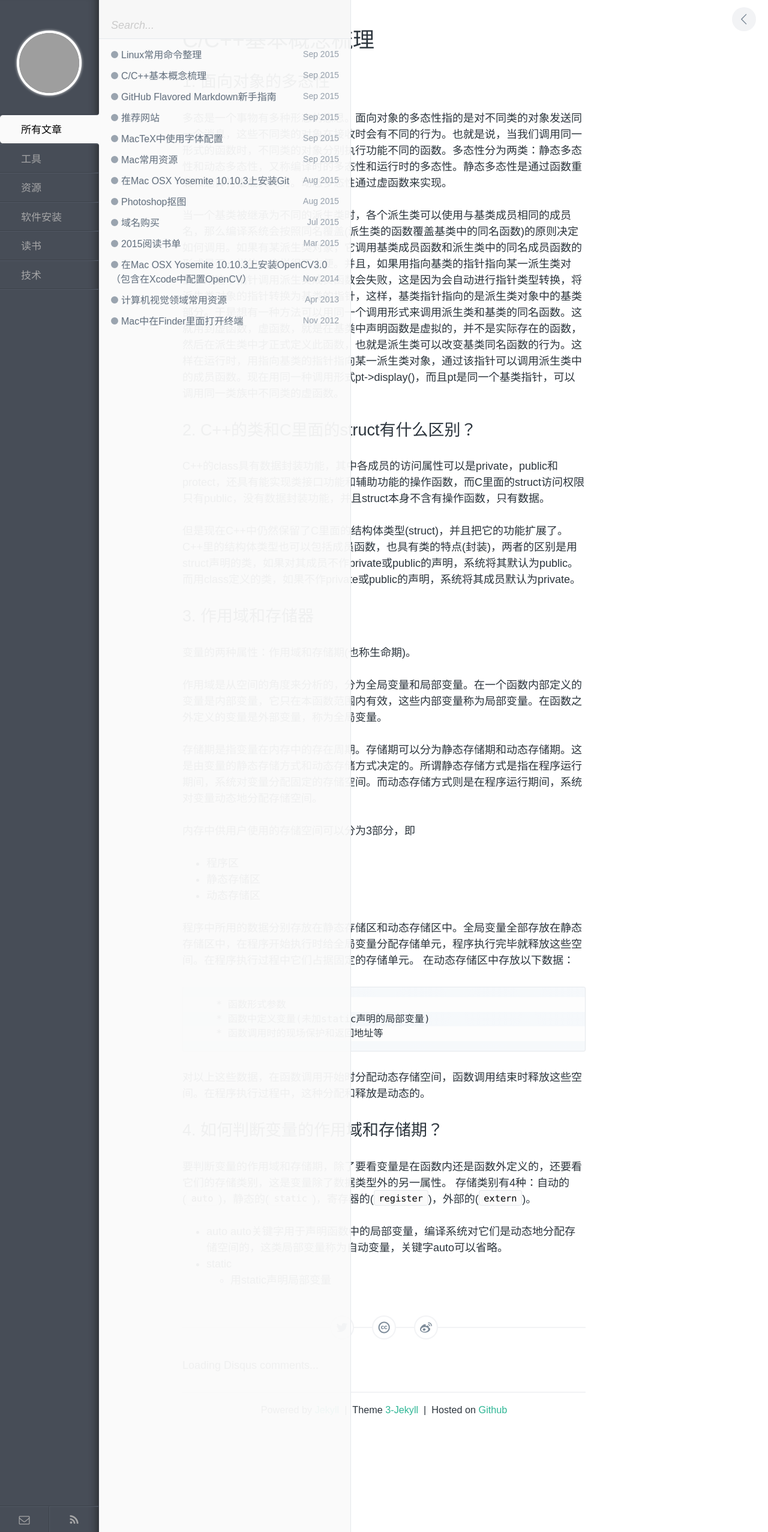
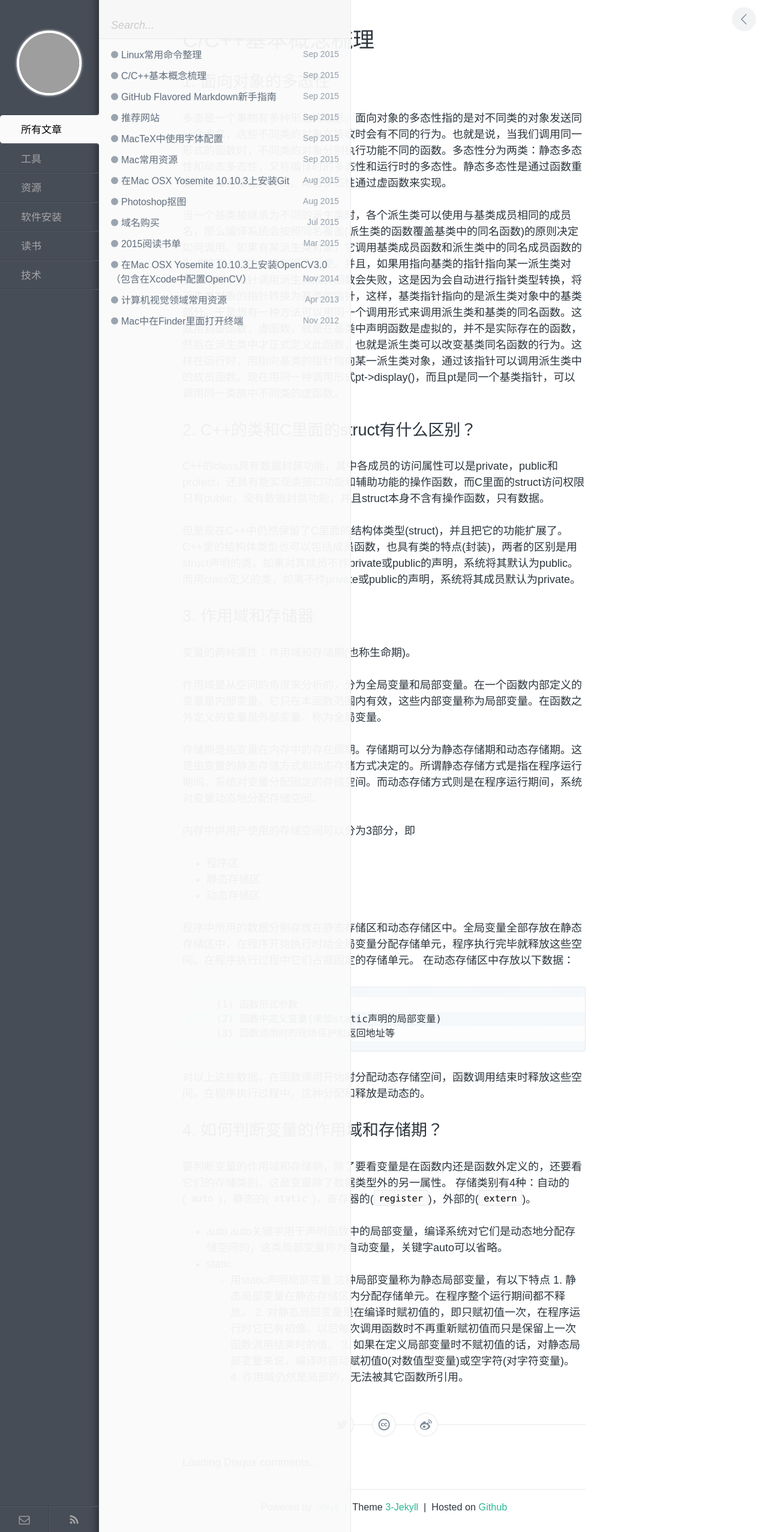
Before and after one commit to zhuyafei/zhuyafei.github.io, a Jekyll site: the page built from _posts/tech/2015-09-21-C++.md, in a window 1280 px wide. Shown: the whole page at 60% size. Built offline with Jekyll 4.4.1, drawn with Linux system fonts in a browser that asks for light colours; comment, search, counter and statistics services are not loaded; grey boxes are pictures that could not be loaded.

Commit message:
Modify 2015-09-21-C++.md

```diff
--- a/_posts/tech/2015-09-21-C++.md
+++ b/_posts/tech/2015-09-21-C++.md
@@ -30,9 +30,9 @@ C++的class具有数据封装功能，其中各成员的访问属性可以是pri
 程序中所用的数据分别存放在静态存储区和动态存储区中。全局变量全部存放在静态存储区中，在程序开始执行时给全局变量分配存储单元，程序执行完毕就释放这些空间。在程序执行过程中它们占据固定的存储单元。
 在动态存储区中存放以下数据：
 
-		* 函数形式参数
-		* 函数中定义变量(未加static声明的局部变量)
-		* 函数调用时的现场保护和返回地址等
+		(1) 函数形式参数
+		(2) 函数中定义变量(未加static声明的局部变量)
+		(3) 函数调用时的现场保护和返回地址等
 
 对以上这些数据，在函数调用开始时分配动态存储空间，函数调用结束时释放这些空间。在程序执行过程中，这种分配和释放是动态的。
 
@@ -44,3 +44,8 @@ C++的class具有数据封装功能，其中各成员的访问属性可以是pri
 	auto关键字用于声明函数中的局部变量，编译系统对它们是动态地分配存储空间的，这类局部变量称为自动变量，关键字auto可以省略。
 * static
 	* 用static声明局部变量
+		这种局部变量称为静态局部变量，有以下特点
+			1. 静态局部变量在静态存储区内分配存储单元。在程序整个运行期间都不释放。
+			2. 对静态局部变量是在编译时赋初值的，即只赋初值一次，在程序运行时它已有初值。以后每次调用函数时不再重新赋初值而只是保留上一次函数调用结束时的值。
+			3. 如果在定义局部变量时不赋初值的话，对静态局部变量来说，编译时自动赋初值0(对数值型变量)或空字符(对字符变量)。
+			4. 作用域仍然是局部的，无法被其它函数所引用。
```
